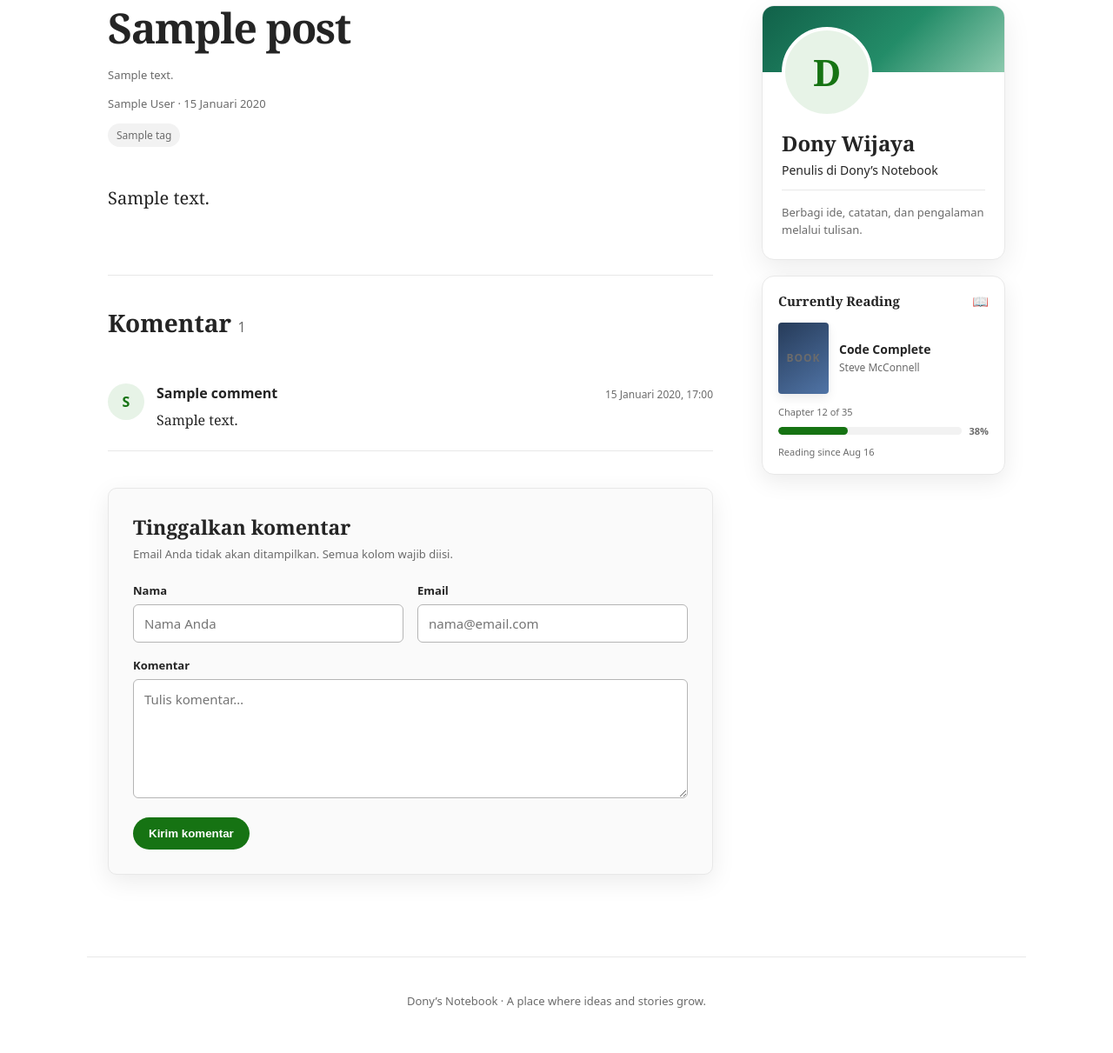
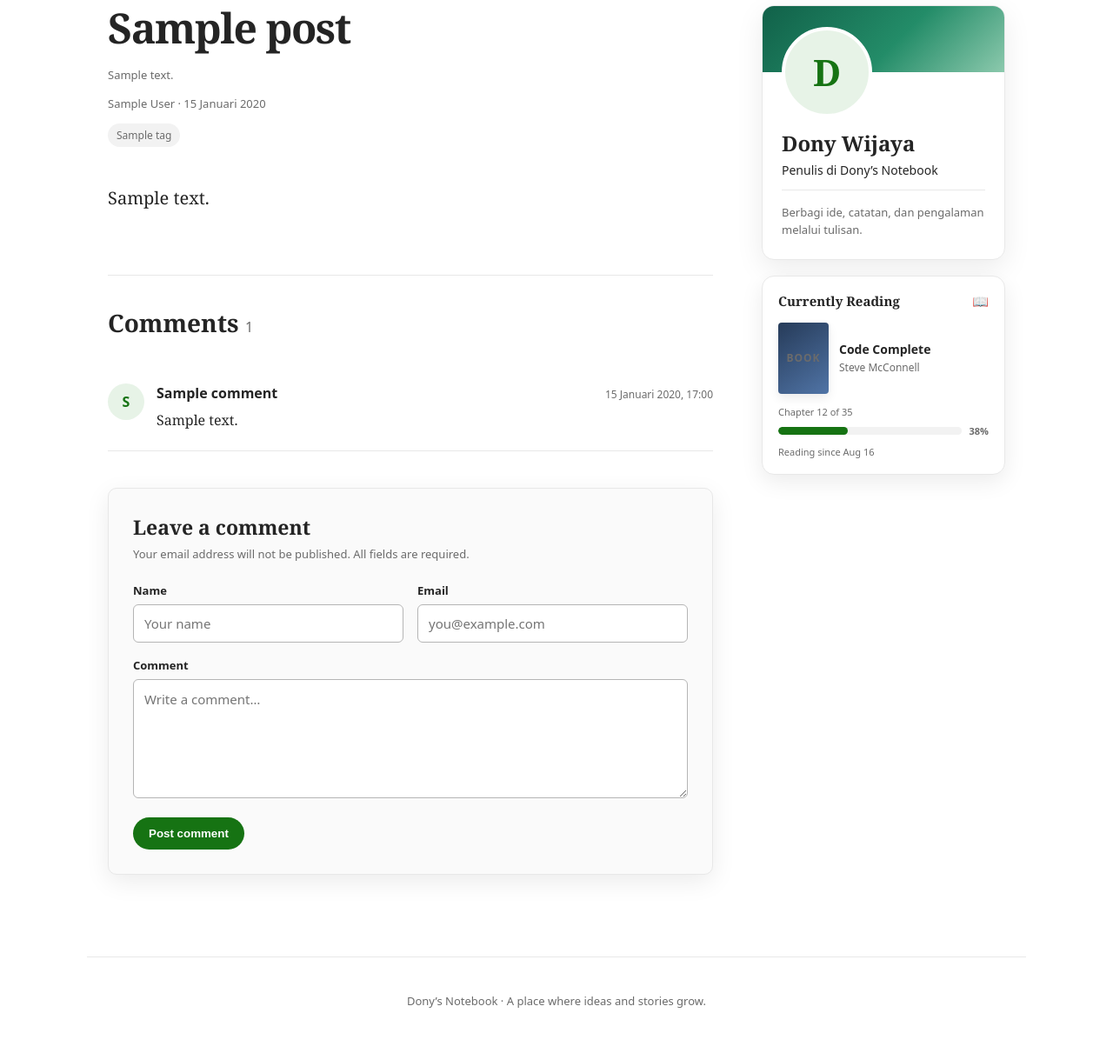
Before and after one commit to donizero8/blog, a Django app: a page that uses templates/blog/post_detail.html in a window 1280 px wide. Shown: the part 133-1344 px from the top of the page at 87% size. Run offline with Django 5.2, Linux system fonts and the light colour scheme; data comes from the database, SQL or seed files in the repository; tables that the repository leaves empty hold one stand-in row (values such as "Sample post"); some libraries are stand-ins or nearby versions.

Commit message:
Translate public comment interface to English

```diff
--- a/blog/forms.py
+++ b/blog/forms.py
@@ -111,14 +111,28 @@ class CommentForm(forms.ModelForm):
         model = Comment
         fields = ("name", "email", "body")
         widgets = {
-            "name": forms.TextInput(attrs={"placeholder": "Nama Anda", "autocomplete": "name"}),
-            "email": forms.EmailInput(attrs={"placeholder": "nama@email.com", "autocomplete": "email"}),
-            "body": forms.Textarea(attrs={"placeholder": "Tulis komentar…", "rows": 5}),
+            "name": forms.TextInput(attrs={"placeholder": "Your name", "autocomplete": "name"}),
+            "email": forms.EmailInput(attrs={"placeholder": "you@example.com", "autocomplete": "email"}),
+            "body": forms.Textarea(attrs={"placeholder": "Write a comment…", "rows": 5}),
+        }
+        error_messages = {
+            "name": {
+                "required": "Please enter your name.",
+                "max_length": "Your name is too long.",
+            },
+            "email": {
+                "required": "Please enter your email address.",
+                "invalid": "Enter a valid email address.",
+            },
+            "body": {
+                "required": "Please write a comment.",
+                "max_length": "Your comment is too long.",
+            },
         }
 
     def clean_website(self):
         if self.cleaned_data.get("website"):
-            raise forms.ValidationError("Komentar tidak dapat diproses.")
+            raise forms.ValidationError("Your comment could not be processed.")
         return ""
 
 
--- a/blog/views.py
+++ b/blog/views.py
@@ -29,7 +29,7 @@ def post_detail(request, slug):
         comment = form.save(commit=False)
         comment.post = post
         comment.save()
-        messages.success(request, "Terima kasih. Komentar Anda sedang menunggu persetujuan.")
+        messages.success(request, "Thank you. Your comment is awaiting approval.")
         return redirect(f"{post.get_absolute_url()}#komentar")
     return render(request, "blog/post_detail.html", {"post": post, "comment_form": form})
 
--- a/templates/blog/post_detail.html
+++ b/templates/blog/post_detail.html
@@ -12,7 +12,7 @@
 </article>
 
 <section class="comments" id="komentar">
-  <h2>Komentar <span>{{ post.approved_comments|length }}</span></h2>
+  <h2>Comments <span>{{ post.approved_comments|length }}</span></h2>
   {% if messages %}
     {% for message in messages %}<div class="comment-notice">{{ message }}</div>{% endfor %}
   {% endif %}
@@ -27,22 +27,22 @@
         </div>
       </article>
     {% empty %}
-      <p class="no-comments">Belum ada komentar. Jadilah yang pertama.</p>
+      <p class="no-comments">No comments yet. Be the first to join the conversation.</p>
     {% endfor %}
   </div>
 
   <form class="comment-form" method="post" action="#komentar">
     {% csrf_token %}
     {{ comment_form.website }}
-    <h3>Tinggalkan komentar</h3>
-    <p class="form-note">Email Anda tidak akan ditampilkan. Semua kolom wajib diisi.</p>
+    <h3>Leave a comment</h3>
+    <p class="form-note">Your email address will not be published. All fields are required.</p>
     {% if comment_form.non_field_errors %}<div class="form-errors">{{ comment_form.non_field_errors }}</div>{% endif %}
     <div class="comment-fields">
-      <div><label for="{{ comment_form.name.id_for_label }}">Nama</label>{{ comment_form.name }}{{ comment_form.name.errors }}</div>
+      <div><label for="{{ comment_form.name.id_for_label }}">Name</label>{{ comment_form.name }}{{ comment_form.name.errors }}</div>
       <div><label for="{{ comment_form.email.id_for_label }}">Email</label>{{ comment_form.email }}{{ comment_form.email.errors }}</div>
     </div>
-    <div><label for="{{ comment_form.body.id_for_label }}">Komentar</label>{{ comment_form.body }}{{ comment_form.body.errors }}</div>
-    <button type="submit">Kirim komentar</button>
+    <div><label for="{{ comment_form.body.id_for_label }}">Comment</label>{{ comment_form.body }}{{ comment_form.body.errors }}</div>
+    <button type="submit">Post comment</button>
   </form>
 </section>
 {% endblock %}
```
Also changed, not shown: blog/tests.py (+32 -0 lines).
